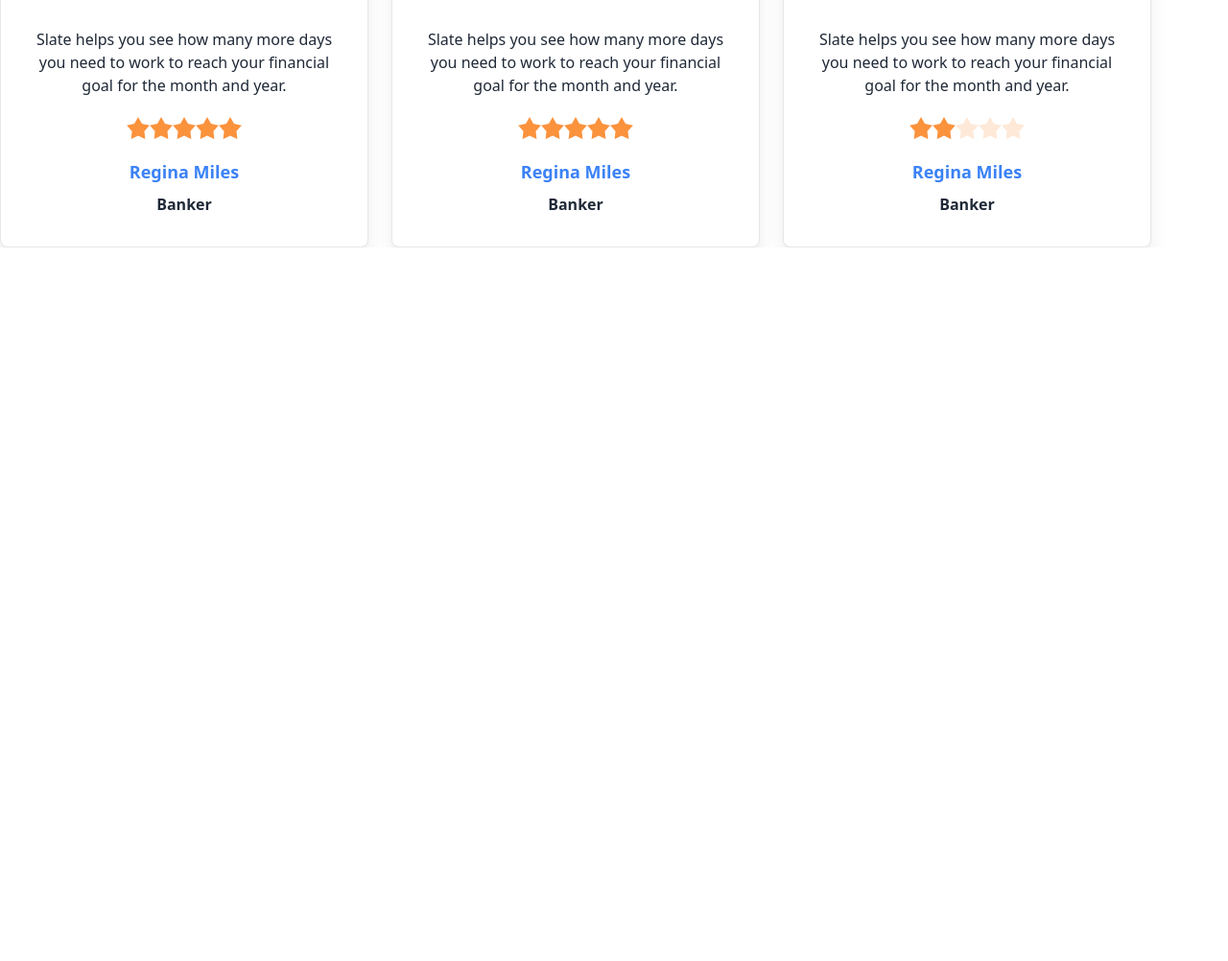
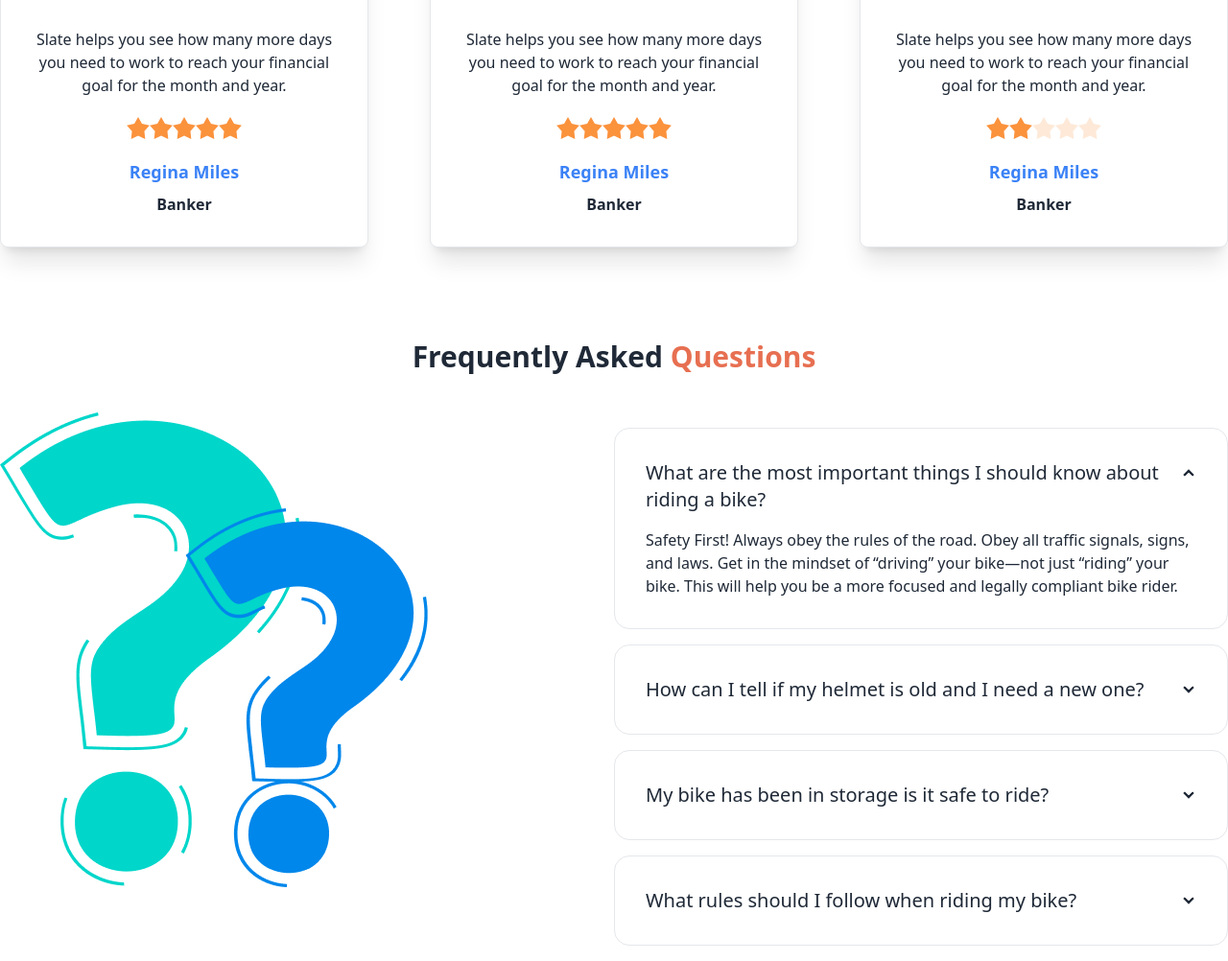
Before and after one commit to Web-hero-Dinajpur/bike-zone, a plain HTML site: page index.html in a window 1280 px wide. Shown: the part 2435-3437 px from the top of the page at 96% size. Before the commit the page ends 2693 px from the top, so only its background shows below. Drawn offline with nearby package versions, Linux system fonts and the light colour scheme.

Commit message:
frequently questions section done

```diff
--- a/index.html
+++ b/index.html
@@ -198,7 +198,7 @@
         <h2 class="text-3xl font-bold text-center">happy <span class="text-bike-primary">Clients says</span></h2>
       </div>
       <!-- header title  -->
-       <div class="flex gap-6">
+       <div class="lg:flex gap-6 items-center justify-between">
         <div class="card bg-base-100 w-96 shadow-xl border rounded-lg">
           <figure class="px-10 pt-10">
             <img
@@ -288,6 +288,50 @@
         </div>
        </div>
      </section>
+     <!-- clients section done  -->
+      <section class="mt-24">
+        <div class="text-center font-bold text-3xl mb-10">
+          <h2>Frequently Asked <span class="text-bike-primary">Questions</span></h2>
+        </div>
+      </section>
+      <!-- headet title  -->
+       <div class="lg:flex justify-between">
+        <div>
+          <img src="./images/others/faq.png" alt="">
+        </div>
+        <div class="lg:w-2/4">
+          <div class="collapse collapse-arrow border p-4 my-4">
+            <input type="radio" name="my-accordion-2" checked="checked" />
+            <div class="collapse-title text-xl font-medium">What are the most important things I should
+              know about riding a bike?</div>
+            <div class="collapse-content">
+              <p>Safety First! Always obey the rules of the road. Obey all traffic signals, signs, and laws. Get in the mindset of “driving” your bike—not just “riding” your bike. This will help you be a more focused and legally compliant bike rider. </p>
+            </div>
+          </div>
+          <div class="collapse collapse-arrow border p-4 my-4">
+            <input type="radio" name="my-accordion-2" />
+            <div class="collapse-title text-xl font-medium">How can I tell if my helmet is old and I need a
+              new one?</div>
+            <div class="collapse-content">
+              <p>Safety First! Always obey the rules of the road. Obey all traffic signals, signs, and laws. Get in the mindset of “driving” your bike—not just “riding” your bike. This will help you be a more focused and legally compliant bike rider. </p>
+            </div>
+          </div>
+          <div class="collapse collapse-arrow border p-4 my-4">
+            <input type="radio" name="my-accordion-2" />
+            <div class="collapse-title text-xl font-medium">My bike has been in storage is it safe to ride?</div>
+            <div class="collapse-content">
+              <p>Safety First! Always obey the rules of the road. Obey all traffic signals, signs, and laws. Get in the mindset of “driving” your bike—not just “riding” your bike. This will help you be a more focused and legally compliant bike rider. </p>
+            </div>
+          </div>
+          <div class="collapse collapse-arrow border p-4 my-4">
+            <input type="radio" name="my-accordion-2" />
+            <div class="collapse-title text-xl font-medium">What rules should I follow when riding my bike?</div>
+            <div class="collapse-content">
+              <p>Safety First! Always obey the rules of the road. Obey all traffic signals, signs, and laws. Get in the mindset of “driving” your bike—not just “riding” your bike. This will help you be a more focused and legally compliant bike rider. </p>
+            </div>
+          </div>
+        </div>
+       </div>
 
   </main>
   <footer>
```
